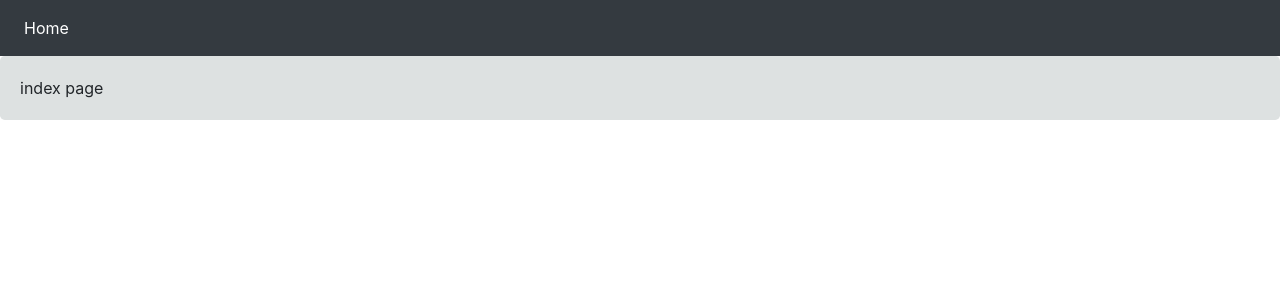
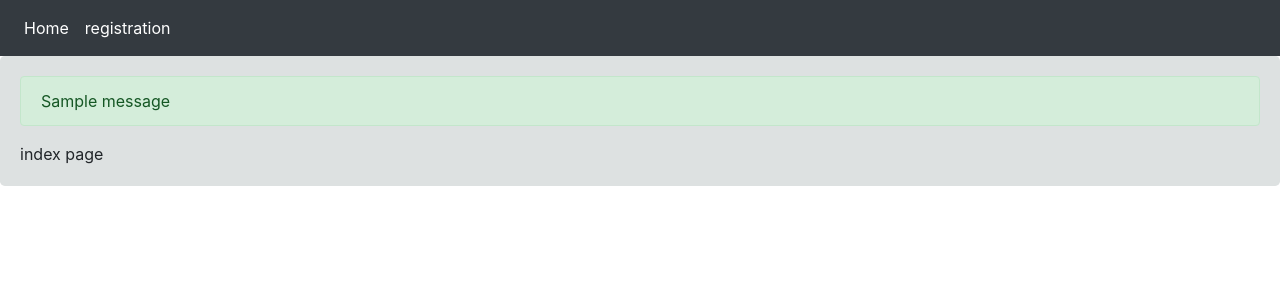
Before and after one commit to nimagolkhanban/Social-Network, a Django app: page / in a window 1280 px wide. Shown: the top 300 px of the page. Run offline with Django 5.2, Linux system fonts and the light colour scheme; one stand-in notice (Sample message) is shown.

Commit message:
registration DONE

```diff
--- a/templates/base.html
+++ b/templates/base.html
@@ -18,9 +18,11 @@
 {% include "inc/navbar.html" %}
 
     <div class="jumbotron" >
+         {% include "inc/messages.html" %}
         {% block content %}
 
         {% endblock %}
+
     </div>
 
 </body>
--- /dev/null
+++ b/templates/inc/messages.html
@@ -0,0 +1,7 @@
+{% if messages %}
+    {% for msg in messages  %}
+    	<p class="alert alert-{{ msg.tags }}">{{ msg }}</p>
+    {% endfor %}
+
+
+{% endif %}
--- a/templates/inc/navbar.html
+++ b/templates/inc/navbar.html
@@ -1,7 +1,8 @@
 <nav class="navbar navbar-expand-lg navbar-dark bg-dark">
 
     <div class="navbar-nav">
-      <a class="nav-item nav-link active" href="{% url "home:home" %}" > Home <span class="sr-only">(current)</span></a>
+        <a class="nav-item nav-link active" href="{% url "home:home" %}" > Home <span class="sr-only">(current)</span></a>
+        <a class="nav-item nav-link active" href="{% url "account:user_register" %}" > registration <span class="sr-only">(current)</span></a>
 
     </div>
 </nav>
```
Also changed, not shown: db.sqlite3.
